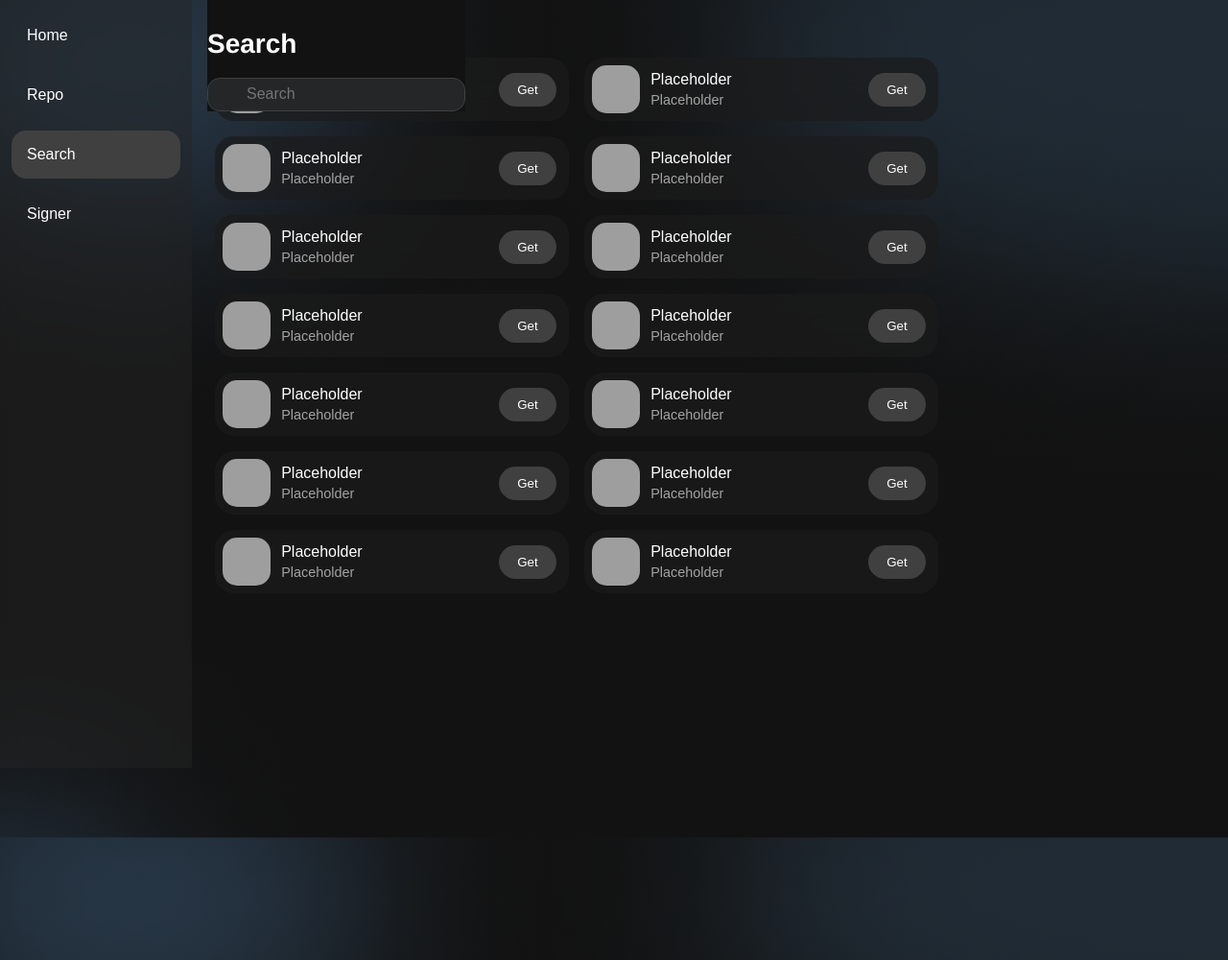
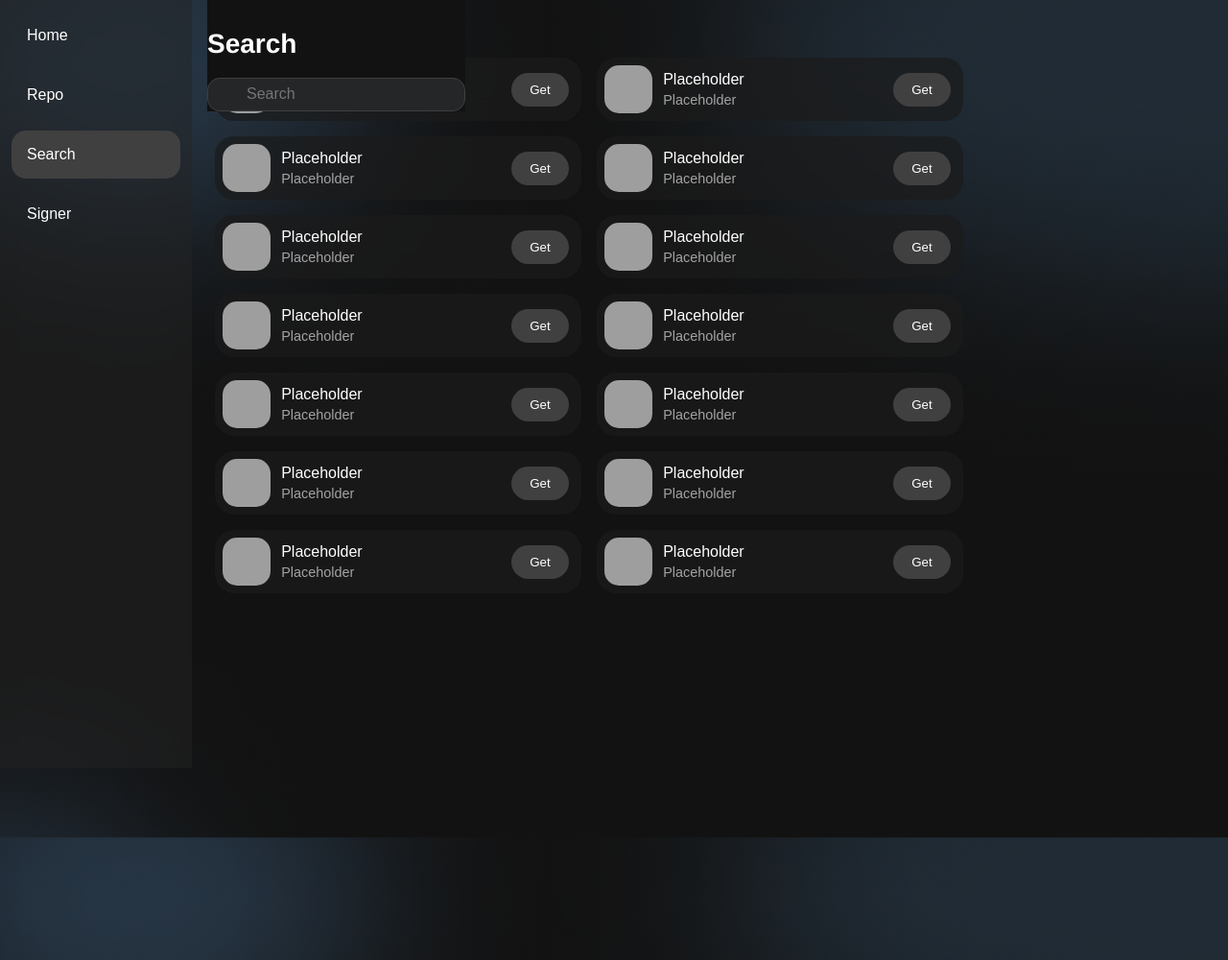
Before and after one commit to Ibinou/iTweakHub, a PHP site: page /search.html in a window 1280 px wide. Shown: the whole page at 96% size. Run offline with PHP 8.4, Linux system fonts and the light colour scheme; some libraries are stand-ins or nearby versions; grey boxes are pictures that could not be loaded.

Commit message:
Update featured.css

```diff
--- a/css/featured.css
+++ b/css/featured.css
@@ -42,7 +42,7 @@
         padding: 8px;
         border-radius: 20px;
         width: 100%;
-        max-width: 369px;
+        max-width: 382px;
     }
 
     .app_cell_left {
```
